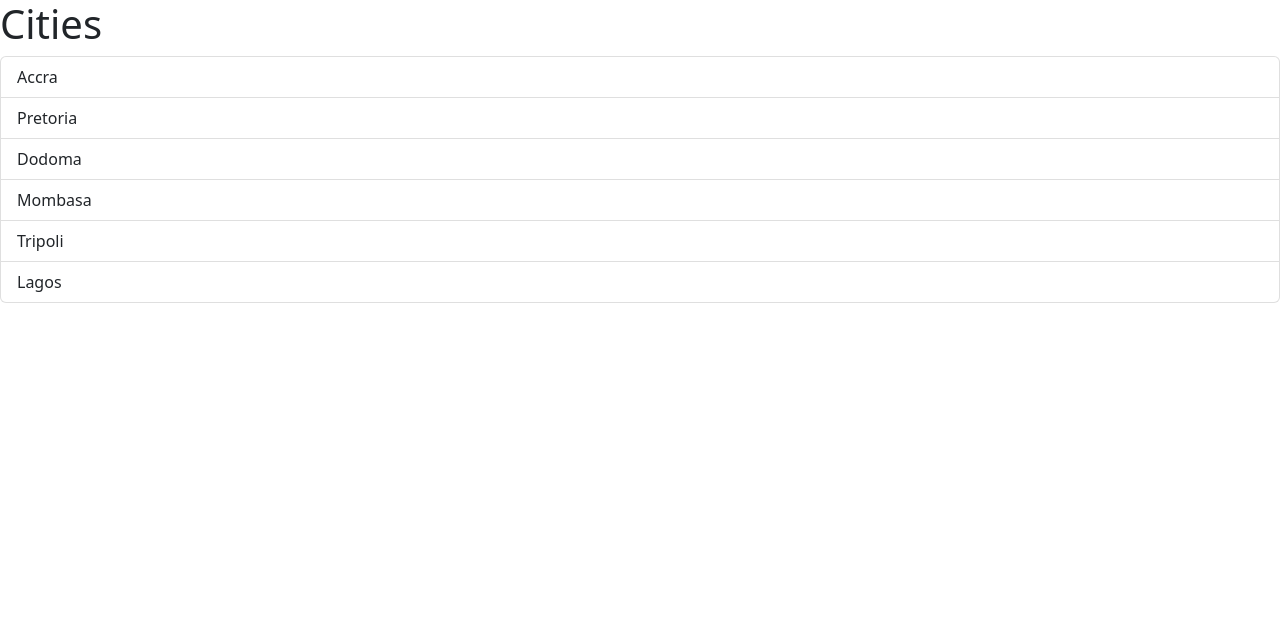
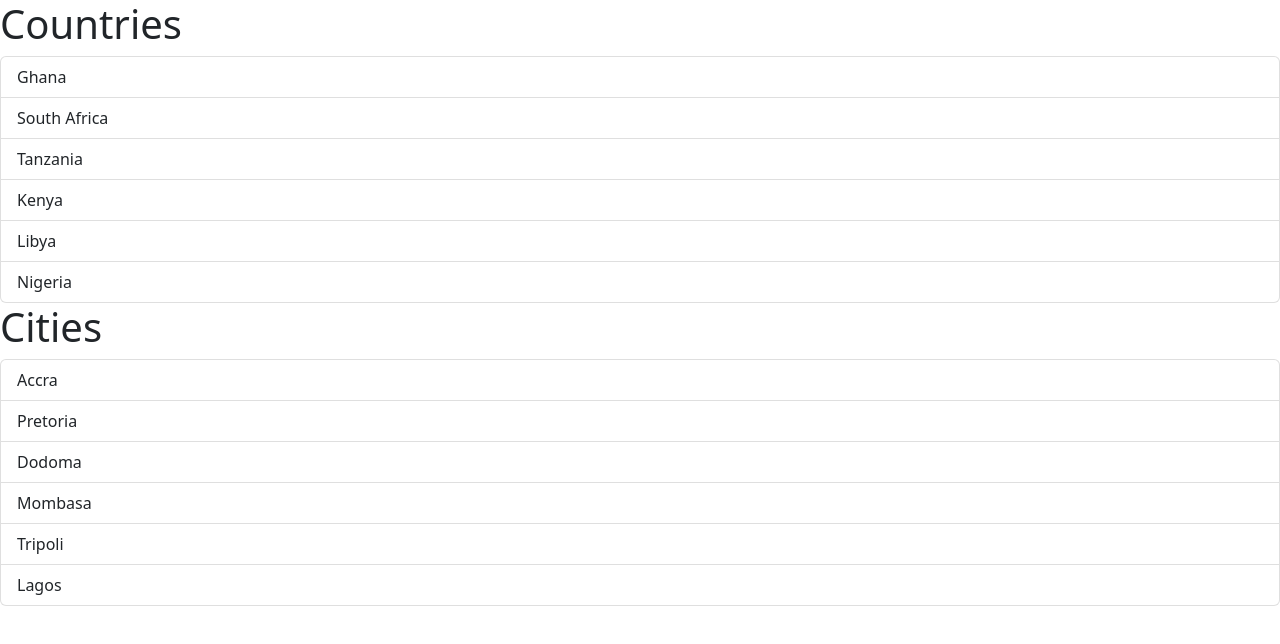
Before and after one commit to HigherIB/react-app-workable, a React (Vite) app: page / in a window 1280 px wide. Shown: the top 644 px of the page. Built offline with nearby package versions, Linux system fonts and the light colour scheme.

Commit message:
Interface Props test

```diff
--- a/src/App.tsx
+++ b/src/App.tsx
@@ -10,7 +10,21 @@ function App(){
     'Lagos',
   ]
 
-  return <div><ListGroup items={cities} heading='Cities' /></div>
+  const countries = [
+    'Ghana',
+    'South Africa',
+    'Tanzania',
+    'Kenya',
+    'Libya',
+    'Nigeria',
+  ]
+
+  return (
+    <div>
+        <ListGroup items={countries} heading='Countries' />
+        <ListGroup items={cities} heading='Cities' />
+    </div>
+  )
 }
 
 export default App
```
